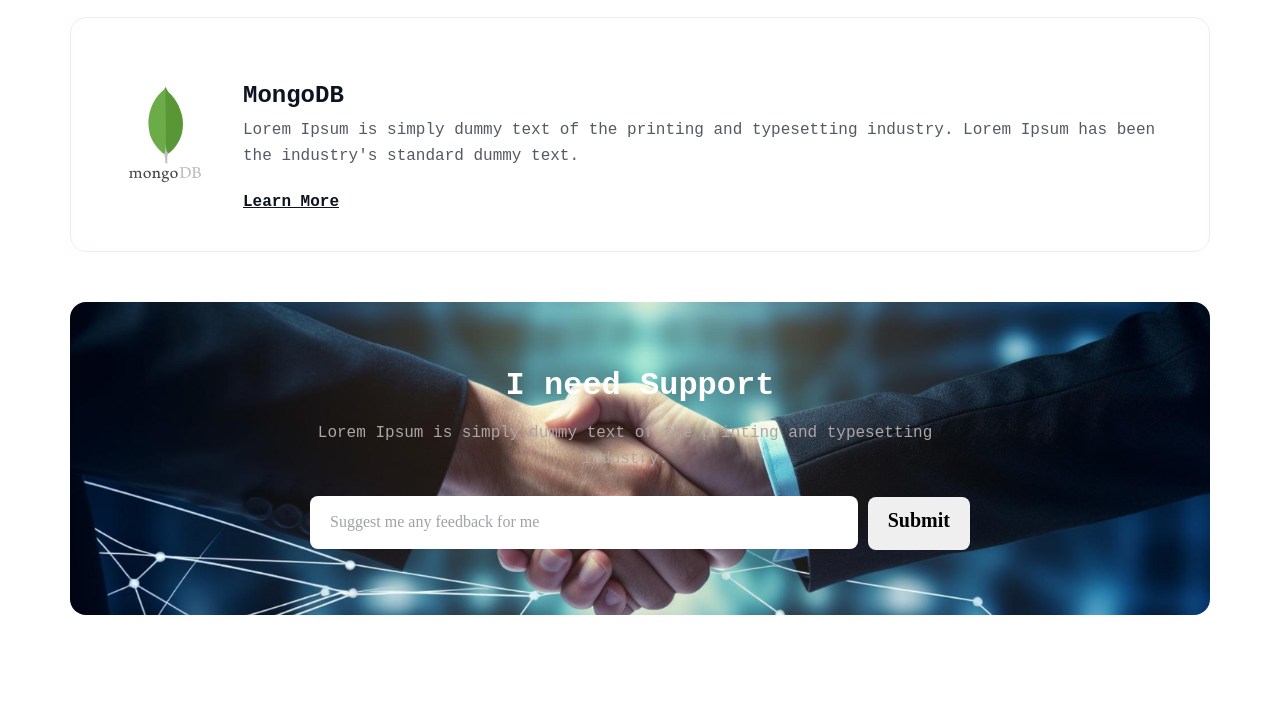
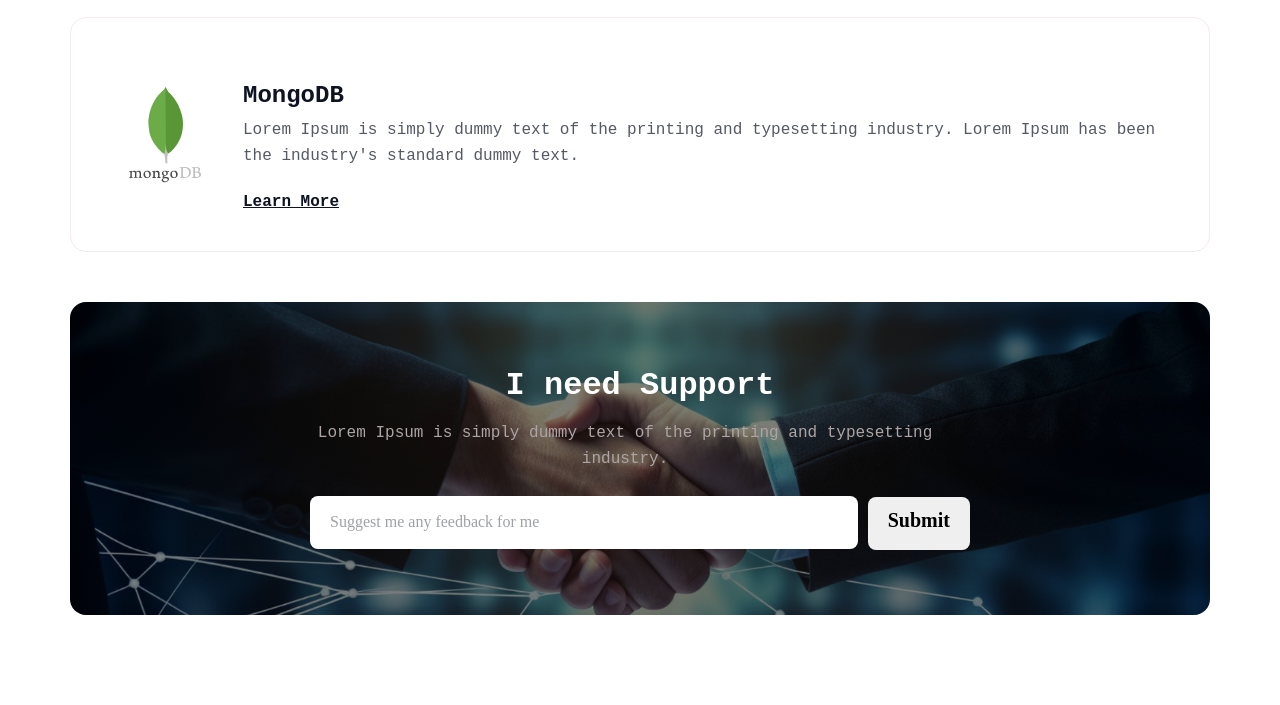
Before and after one commit to sabbir749/responsive-challenge-1, a plain HTML site: page index.html in a window 1280 px wide. Shown: the part 4567-5272 px from the top of the page. Drawn offline with Linux system fonts and the light colour scheme; a web font is replaced by a local one.

Commit message:
linear-gradient color add

```diff
--- a/challenge-1.css
+++ b/challenge-1.css
@@ -249,7 +249,11 @@ nav {
     margin-top: 50px;
     margin-bottom: 80px;
     height: 313px;
-    background-image: url(assets/handshake.jpg);
+    /* background-image: url(assets/handshake.jpg); */
+    background-image:
+    linear-gradient(rgba(0, 0, 0, 0.5), rgba(0, 0, 0, 0.5)),
+    url('assets/handshake.jpg')
+    ;
     background-repeat: no-repeat;
     background-size: cover;
     background-position: center;
@@ -257,7 +261,6 @@ nav {
     display: flex;
     align-items: center;
     justify-content: center;
-    /* background-color: linear-gradient(black, black); */
 }
 
 .support-title {
@@ -295,6 +298,8 @@ nav {
     border-radius: 8px;
     border: none;
 }
+
+
 
 footer{
     display: flex;
```
